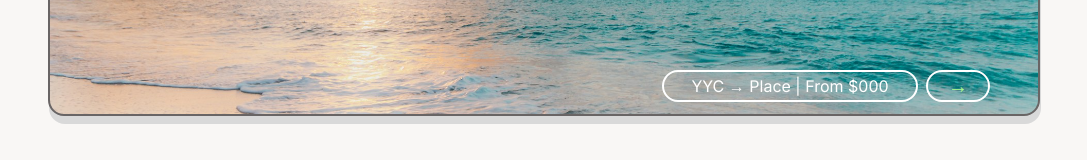
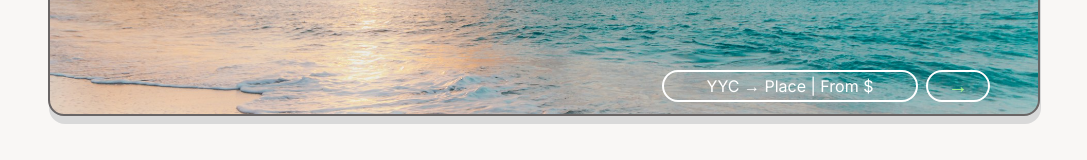
Before and after one commit to dillanferster/YYCFlightDeals, a Next.js app: page / in a window 1280 px wide. Shown: the part 464-624 px from the top of the page, without its empty margins (96-1183 px from the left). Built offline with nearby package versions, Linux system fonts and the light colour scheme; no server answers.

Commit message:
api update

```diff
--- a/app/components/MainContainer/MainContainer.js
+++ b/app/components/MainContainer/MainContainer.js
@@ -2,7 +2,13 @@ import { MainContainerButton } from "./MainContainerButton";
 import "./MainContainer.css";
 import Link from "next/link";
 
-export function MainContainer() {
+export function MainContainer({ flightData }) {
+  if (flightData && flightData.length > 0) {
+    // console.log("data loaded");
+  } else {
+    console.log("Flight data is not available yet.");
+  }
+
   return (
     <div
       id="MainC"
@@ -10,7 +16,7 @@ export function MainContainer() {
     >
       <Link href="pages/details">
         <div className="flex bg-[url('/Beach.jpeg')] bg-cover  bg-left justify-end items-end border-2 border-[#696565] border-solid  w-[62rem] rounded-2xl h-48 hover:translate-y-[2px] drop-shadow-[_1px_8px_rgba(217,217,217,1)] ease-in-out transition-all hover:drop-shadow-[_1px_6px_rgba(217,217,217,1)] overflow-hidden cursor-pointer [&>*]:hover:backdrop-blur-sm ">
-          <MainContainerButton></MainContainerButton>
+          <MainContainerButton flightData={flightData}></MainContainerButton>
         </div>
       </Link>
     </div>
--- a/app/components/MainContainer/MainContainerButton.js
+++ b/app/components/MainContainer/MainContainerButton.js
@@ -1,13 +1,25 @@
+import { useState, useEffect } from "react";
 import "./MainContainer.css";
 
-export function MainContainerButton() {
+export function MainContainerButton({ flightData }) {
+  const [flight, setFlight] = useState(null);
+
+  useEffect(() => {
+    if (flightData && flightData.length > 0) {
+      console.log("data in button");
+      setFlight(flightData[0]);
+    } else {
+      console.log("Flight data is not available yet.");
+    }
+  }, [flightData]);
+
   return (
     <div
       id="MainCB"
       className=" flex w-[63rem] p-2 justify-end items-center pr-12 pb-3 gap-2 "
     >
       <div className="flex justify-center items-center h-[2rem] border-white border-2 rounded-full w-[16rem] text-white">
-        YYC &rarr; Place | From $000
+        YYC &rarr; Place | From ${flight ? flight.price : ""}
       </div>
       <button
         id="MainContainerBtn"
--- a/app/components/fetchData.js
+++ b/app/components/fetchData.js
@@ -2,7 +2,7 @@ export const fetchData = async () => {
   const response = await fetch("/api/flights");
   const result = await response.json();
 
-  console.log(result);
+
 
   return result;
 };
--- a/app/page.js
+++ b/app/page.js
@@ -12,13 +12,21 @@ import { fetchData } from "./components/fetchData";
 import { useState, useEffect } from "react";
 
 export default function Home() {
-  const [flightData, setFlightData] = useState();
+  const [flightData, setFlightData] = useState([]);
 
-  const getflights = () => {
-    const flights = fetchData();
+  async function getflights() {
+    const flights = await fetchData();
 
-    setFlightData(flights);
-  };
+    // Assuming flights.data is an object like the one you've described
+    const flightsArray = Object.values(flights.data);
+
+    setFlightData(flightsArray);
+
+    // // // Now you can access the first flight object
+    const foundFlight = flightsArray[0];
+
+    console.log(foundFlight.price);
+  }
 
   useEffect(() => {
     getflights();
@@ -32,7 +40,7 @@ export default function Home() {
       </div>
       <MiddleGreen />
       <CheapFlights />
-      <MainContainer />
+      <MainContainer flightData={flightData} />
       <WhyNotGo />
       <SmallCardHolder />
 
--- a/pages/api/flights.js
+++ b/pages/api/flights.js
@@ -2,7 +2,8 @@
 export default async function handler(req, res) {
   // Define the URL of the external API you want to fetch data from
   const url =
-    "https://api.travelpayouts.com/v1/prices/cheap?origin=YYC&destination=&currency=cad&market=ca&token=f3e7c8d52cbadd71315114a9744c4d01";
+    "https://api.travelpayouts.com/v1/city-directions?origin=YYC&limit=14&currency=cad&market=ca&token=f3e7c8d52cbadd71315114a9744c4d01";
+  // "https://api.travelpayouts.com/v1/prices/cheap?origin=YYC&destination=&currency=cad&market=ca&token=f3e7c8d52cbadd71315114a9744c4d01";
 
   try {
     // Fetch data from the external API
```
